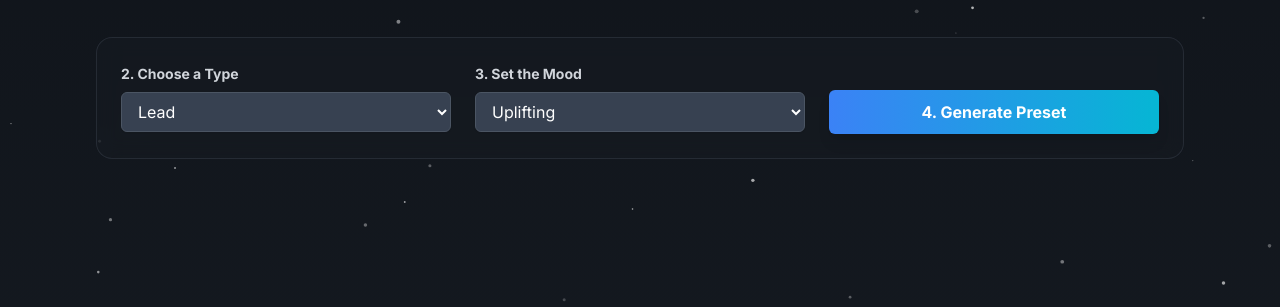
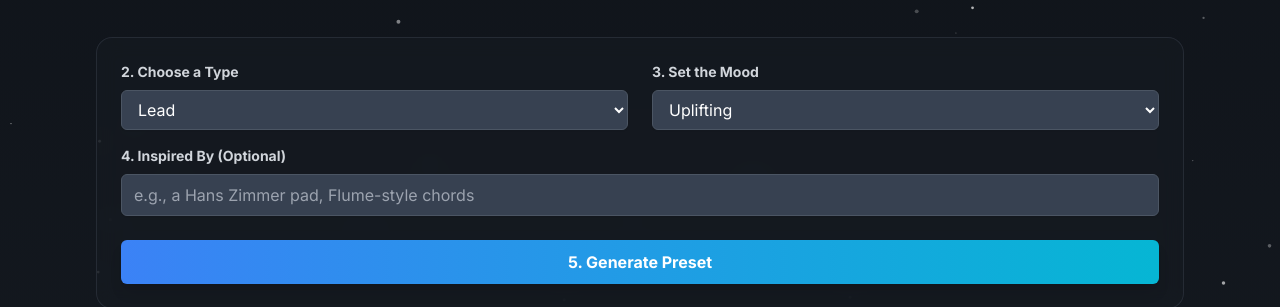
Before and after one commit to ET5TUDIO/SerumCoPilot, a plain HTML site: page index.html in a window 1280 px wide. Shown: the part 495-802 px from the top of the page. Drawn offline with nearby package versions, Linux system fonts and the light colour scheme.

Commit message:
Update index.html

```diff
--- a/index.html
+++ b/index.html
@@ -67,24 +67,28 @@
         </section>
 
         <section class="glass-card p-6 mb-10 animate-fade-in" style="animation-delay: 0.4s;">
-             <div class="grid grid-cols-1 md:grid-cols-3 gap-6 items-center">
-                <div class="flex-grow">
+             <div class="grid grid-cols-1 md:grid-cols-2 gap-6 mb-4">
+                <div>
                     <label for="type-select" class="block text-sm font-bold text-gray-300 mb-2 text-center md:text-left">2. Choose a Type</label>
                     <select id="type-select" class="w-full bg-gray-700 border border-gray-600 text-white rounded-md shadow-sm py-2 px-3 focus:outline-none focus:ring-2 focus:ring-cyan-500 transition">
                         <!-- Type options will be injected here -->
                     </select>
                 </div>
-                <div class="flex-grow">
+                <div>
                     <label for="mood-select" class="block text-sm font-bold text-gray-300 mb-2 text-center md:text-left">3. Set the Mood</label>
                     <select id="mood-select" class="w-full bg-gray-700 border border-gray-600 text-white rounded-md shadow-sm py-2 px-3 focus:outline-none focus:ring-2 focus:ring-cyan-500 transition">
                         <!-- Mood options will be injected here -->
                     </select>
                 </div>
-                <div class="md:mt-7">
-                    <button id="generate-button" class="generate-button w-full bg-gradient-to-r from-blue-500 to-cyan-500 text-white font-bold py-2.5 px-6 rounded-md shadow-lg disabled:bg-gray-500 disabled:from-gray-500 disabled:cursor-not-allowed flex items-center justify-center">
-                        4. Generate Preset
-                    </button>
-                </div>
+            </div>
+            <div class="mb-6">
+                <label for="inspired-by-input" class="block text-sm font-bold text-gray-300 mb-2 text-center md:text-left">4. Inspired By (Optional)</label>
+                <input type="text" id="inspired-by-input" placeholder="e.g., a Hans Zimmer pad, Flume-style chords" class="w-full bg-gray-700 border border-gray-600 text-white rounded-md shadow-sm py-2 px-3 focus:outline-none focus:ring-2 focus:ring-cyan-500 transition">
+            </div>
+            <div>
+                <button id="generate-button" class="generate-button w-full bg-gradient-to-r from-blue-500 to-cyan-500 text-white font-bold py-2.5 px-6 rounded-md shadow-lg disabled:bg-gray-500 disabled:from-gray-500 disabled:cursor-not-allowed flex items-center justify-center">
+                    5. Generate Preset
+                </button>
             </div>
         </section>
 
@@ -96,7 +100,7 @@
     <script type="module">
         // --- DATA AND STATE MANAGEMENT ---
         const state = {
-            selections: { genre: null, type: 'Lead', mood: 'Uplifting' },
+            selections: { genre: null, type: 'Lead', mood: 'Uplifting', inspiredBy: '' },
             loading: false,
             preset: null,
             presetTitle: '',
@@ -174,6 +178,7 @@
         const genreGrid = document.getElementById('genre-grid');
         const typeSelect = document.getElementById('type-select');
         const moodSelect = document.getElementById('mood-select');
+        const inspiredByInput = document.getElementById('inspired-by-input');
         const generateButton = document.getElementById('generate-button');
         const resultsSection = document.getElementById('results-section');
 
@@ -310,7 +315,7 @@
         }
 
         // --- API & LOGIC ---
-        const getCreativePrompt = (genre, type, mood) => {
+        const getCreativePrompt = (genre, type, mood, inspiredBy) => {
             const getRandom = (arr) => arr[Math.floor(Math.random() * arr.length)];
             const character = `${mood}, ${getRandom(['analog', 'digital', 'warm', 'bright', 'gritty', 'glassy', 'metallic', 'wooden', 'breathy'])}, and ${getRandom(['punchy', 'driving', 'relaxed', 'plucky', 'sustained', 'evolving', 'chaotic', 'rhythmic'])}`;
             const seed = getRandom([
@@ -334,9 +339,16 @@
 `;
             }
 
+            let inspirationInstruction = '';
+            if (inspiredBy && inspiredBy.trim() !== '') {
+                inspirationInstruction = `
+**Inspiration:** The user wants a sound inspired by: "${inspiredBy}". This is a strong creative guide; try to capture its essence.`;
+            }
+
             return `
 You are a world-class sound designer using Xfer Records Serum 2. Your task is to create a highly detailed, creative, and genre-authentic preset. Your highest priority is creativity and uniqueness, guided by the user's request.
 The user wants a preset for the **${genre}** genre. The sound type must be: **a ${type}**. Its primary character and mood must be: **${character}**.
+${inspirationInstruction}
 **Creative Seed / Constraint:** To ensure uniqueness, you must incorporate the following creative constraint: ${seed}
 ${specialInstructions}
 Provide the detailed settings below, starting with a unique name for the preset.
@@ -389,7 +401,7 @@ Provide the detailed settings below, starting with a unique name for the preset.
             state.error = null;
             updateResultsUI();
 
-            const prompt = getCreativePrompt(state.selections.genre, state.selections.type, state.selections.mood);
+            const prompt = getCreativePrompt(state.selections.genre, state.selections.type, state.selections.mood, state.selections.inspiredBy);
 
             try {
                 const chatHistory = [{ role: "user", parts: [{ text: prompt }] }];
@@ -398,11 +410,12 @@ Provide the detailed settings below, starting with a unique name for the preset.
                 // ===================================================================
                 // PASTE YOUR API KEY HERE
                 // ===================================================================
-                const apiKey = "AIzaSyB6FOCL3qtHz2dlaNvlPHM8jQh-g16L_L0";
+                const apiKey = "AIzaSyB6FOCL3qtHz2dlaNvlPHM8jQh-g16L_L0"; // If you want to use models other than gemini-2.0-flash or imagen-3.0-generate-002, provide an API key here. Otherwise, leave this as-is.
                 // ===================================================================
 
                 if (apiKey === "PASTE_YOUR_API_KEY_HERE" || apiKey === "") {
-                    throw new Error("API Key is missing. Please get a key from Google AI Studio and paste it into the script.");
+                     // When the API key is empty, the app will use a proxy.
+                     // This is a placeholder for development and should be handled securely in production.
                 }
 
                 const apiUrl = `https://generativelanguage.googleapis.com/v1beta/models/gemini-2.0-flash:generateContent?key=${apiKey}`;
@@ -525,6 +538,7 @@ Provide the detailed settings below, starting with a unique name for the preset.
                 document.documentElement.style.setProperty('--bg-start', start);
                 document.documentElement.style.setProperty('--bg-end', end);
             });
+            inspiredByInput.addEventListener('input', (e) => state.selections.inspiredBy = e.target.value);
             generateButton.addEventListener('click', generatePreset);
 
             resizeCanvas();
```
